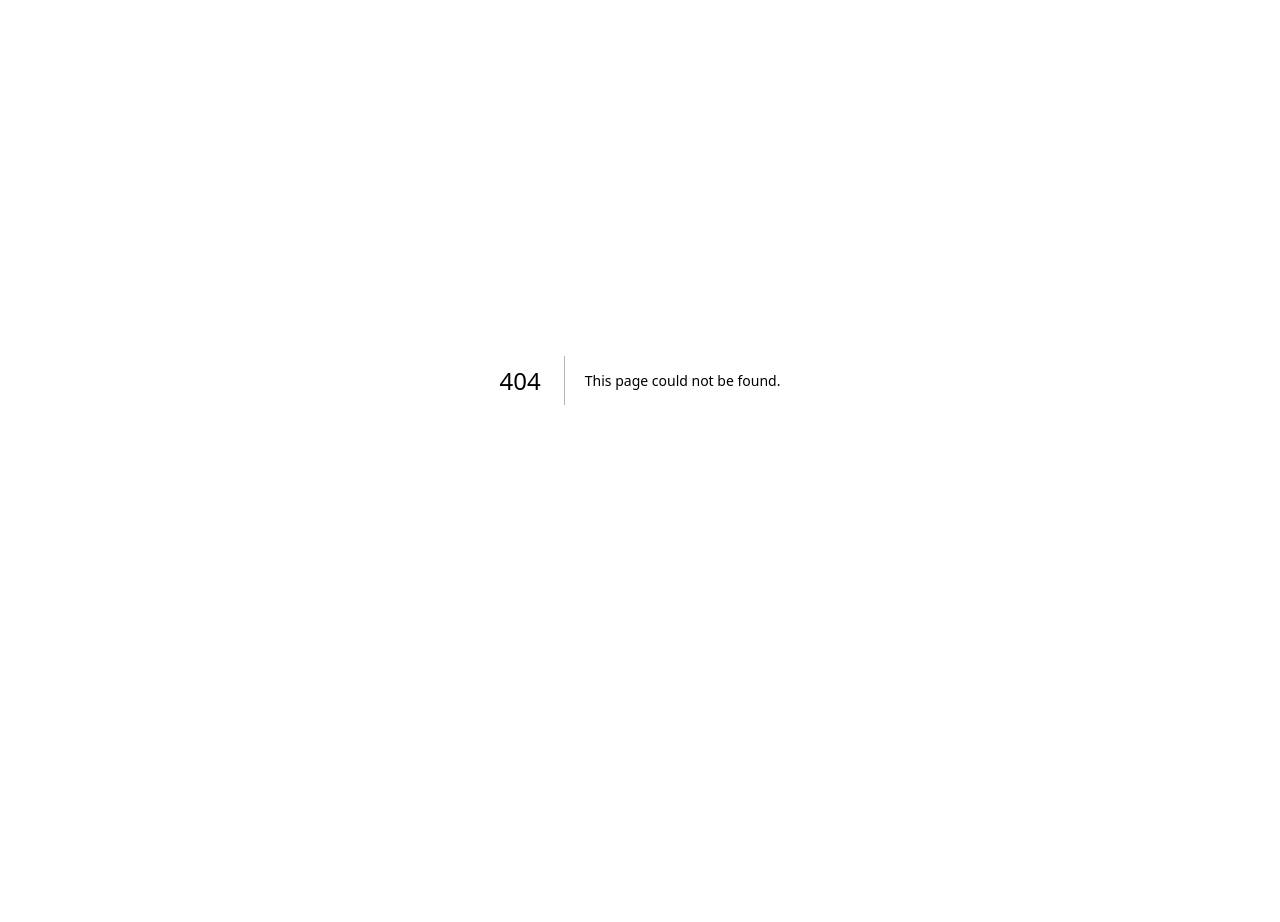
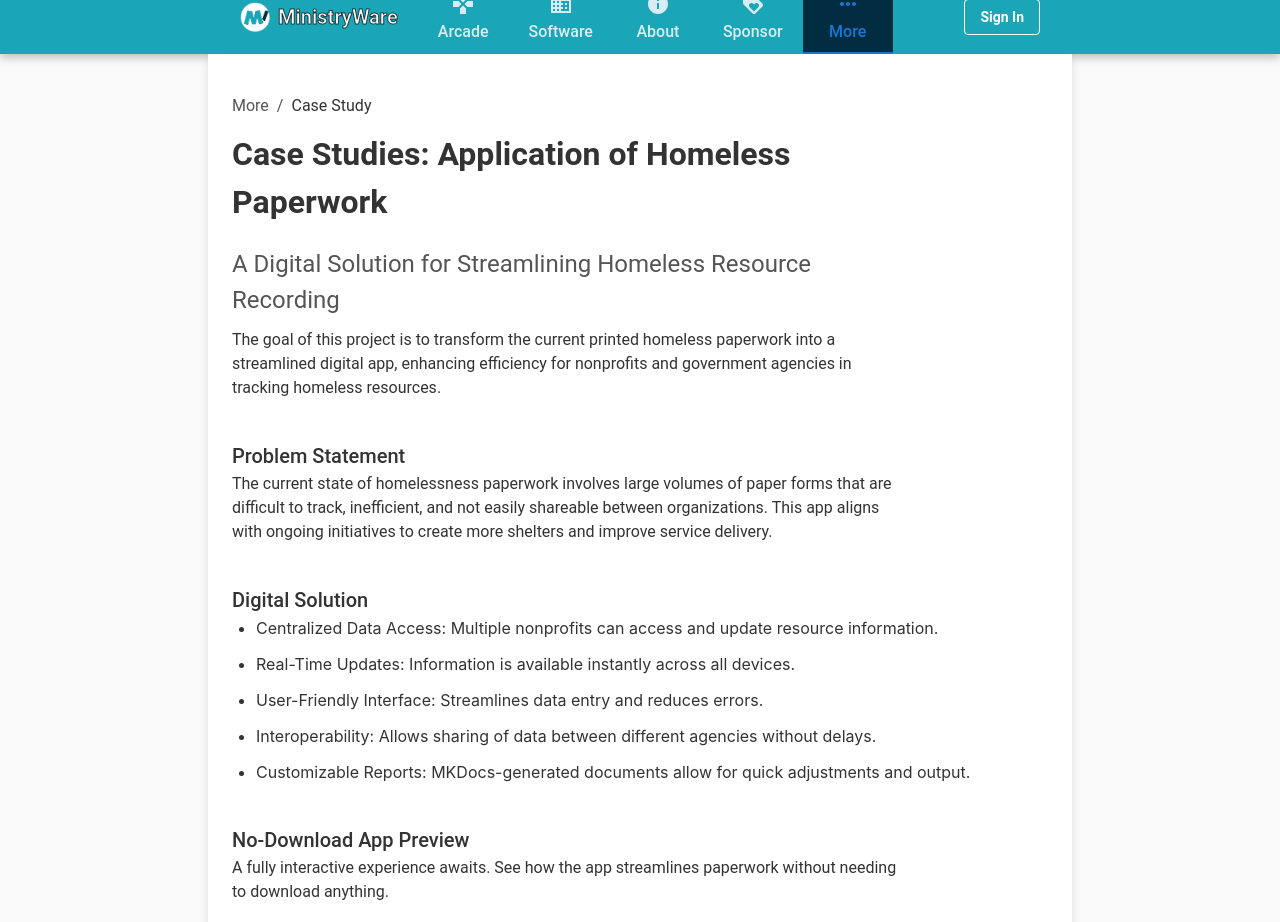
Before and after one commit to 1001flextape/ministryware-next, a Next.js app in the folder frontend/: page /more/case-studies/homeless-app-digitalization in a window 1280 px wide. Before the commit this address had no page. Shown: the part 20-942 px from the top of the page. Before the commit the page ends 800 px from the top, so only its background shows below. Built offline with nearby package versions, Linux system fonts and the light colour scheme.

Commit message:
Repaired Navbars.

```diff
--- /dev/null
+++ b/frontend/src/app/more/case-studies/homeless-app-digitalization/page.jsx
@@ -0,0 +1,118 @@
+"use client"
+
+import React from 'react';
+import Layout from "../../../../layouts/frontWebsiteLayout/layout";
+import { Box, Container, Typography, Button, Breadcrumbs, Link } from '@mui/material';
+import { styled } from '@mui/system';
+import Branding from "../../../../components/Branding"
+
+// Styled components for the case study page
+const CaseStudyContainer = styled(Container)(({ theme }) => ({
+  backgroundColor: '#fff',
+  padding: '40px',
+  borderRadius: 0,
+  boxShadow: '0 4px 8px rgba(0, 0, 0, 0.1)',
+  maxWidth: '800px',
+  margin: 'auto',
+}));
+
+const Section = styled(Box)(({ theme }) => ({
+  marginBottom: '40px',
+}));
+
+const Title = styled(Typography)(({ theme }) => ({
+  fontSize: '2rem',
+  fontWeight: 'bold',
+  marginBottom: '20px',
+}));
+
+const Subheader = styled(Typography)(({ theme }) => ({
+  fontSize: '1.5rem',
+  color: '#555',
+  marginBottom: '10px',
+}));
+
+const ButtonStyled = styled(Button)(({ theme }) => ({
+  backgroundColor: '#007BFF',
+  color: '#fff',
+  '&:hover': {
+    backgroundColor: '#0056b3',
+  },
+  marginTop: '20px',
+}));
+
+const CaseStudy = () => {
+  return (
+    <Layout>
+      <div style={{
+
+        maxWidth: 'var(--size-content)', // Limit the width for the content
+        margin: '0 auto',
+      }}>
+        <Branding />
+        <CaseStudyContainer>
+          <Breadcrumbs aria-label="breadcrumb">
+            <Link underline="hover" color="inherit" href="/more/index">
+              More
+            </Link>
+            <Typography sx={{ color: 'text.primary' }}>Case Study</Typography>
+          </Breadcrumbs>
+          <Title>Case Studies: Application of Homeless Paperwork</Title>
+          <Subheader>A Digital Solution for Streamlining Homeless Resource Recording</Subheader>
+
+          <Section>
+            <Typography>
+              The goal of this project is to transform the current printed homeless paperwork into a streamlined digital app, enhancing efficiency for nonprofits and government agencies in tracking homeless resources.
+            </Typography>
+          </Section>
+
+          <Section>
+            <Typography variant="h6">Problem Statement</Typography>
+            <Typography>
+              The current state of homelessness paperwork involves large volumes of paper forms that are difficult to track, inefficient, and not easily shareable between organizations. This app aligns with ongoing initiatives to create more shelters and improve service delivery.
+            </Typography>
+          </Section>
+
+          <Section>
+            <Typography variant="h6">Digital Solution</Typography>
+            <ul>
+              <li>Centralized Data Access: Multiple nonprofits can access and update resource information.</li>
+              <li>Real-Time Updates: Information is available instantly across all devices.</li>
+              <li>User-Friendly Interface: Streamlines data entry and reduces errors.</li>
+              <li>Interoperability: Allows sharing of data between different agencies without delays.</li>
+              <li>Customizable Reports: MKDocs-generated documents allow for quick adjustments and output.</li>
+            </ul>
+          </Section>
+
+          <Section>
+            <Typography variant="h6">No-Download App Preview</Typography>
+            <Typography>
+              A fully interactive experience awaits. See how the app streamlines paperwork without needing to download anything.
+            </Typography>
+            <ButtonStyled>
+              No Download. Instant App Preview.
+            </ButtonStyled>
+          </Section>
+
+          <Section>
+            <Typography variant="h6">Case Study Results</Typography>
+            <Typography>Before and After Comparison:</Typography>
+            <Box sx={{ display: 'flex', justifyContent: 'space-around', my: 4 }}>
+              <img src="before-image.jpg" alt="Before: Paper-based Process" style={{ maxWidth: '45%' }} />
+              <img src="after-image.jpg" alt="After: Digital App Process" style={{ maxWidth: '45%' }} />
+            </Box>
+          </Section>
+
+          <Section>
+            <Typography variant="h6">The Future Vision</Typography>
+            <Typography>
+              This app aims to provide real-time access to the homeless population's needs and resources, making the work of nonprofits more efficient while reducing paperwork costs and delays.
+            </Typography>
+          </Section>
+        </CaseStudyContainer>
+      </div>
+    </Layout>
+  );
+};
+
+export default CaseStudy;
--- a/frontend/src/app/more/index/page.jsx
+++ b/frontend/src/app/more/index/page.jsx
@@ -14,7 +14,7 @@ const MorePage = () => {
 
   // Function to navigate to the detailed case study page
   const navigateToCaseStudy = () => {
-    router.push("/case-studies/homeless-app-digitalization");
+    router.push("/more/case-studies/homeless-app-digitalization");
   };
 
   return (
@@ -28,9 +28,9 @@ const MorePage = () => {
       </Head>
 
       <Branding />
+      <br/>
       <div
         style={{
-
           maxWidth: 'var(--size-content)', // Limit the width for the content
           margin: '0 auto',
         }}
@@ -76,7 +76,7 @@ const MorePage = () => {
         </Box>
 
         {/* Case Studies Section */}
-        <Box sx={{ padding: "20px", borderRadius:0 }}>
+        <Box sx={{ padding: "20px", borderRadius: 0 }}>
           <Typography variant="h4">Case Studies</Typography>
           <div
             style={{
--- a/frontend/src/layouts/frontWebsiteLayout/BottomNav.jsx
+++ b/frontend/src/layouts/frontWebsiteLayout/BottomNav.jsx
@@ -10,6 +10,7 @@ import MoreHorizIcon from '@mui/icons-material/MoreHoriz'; // More button icon
 import { useRouter } from 'next/navigation';
 import { useTheme } from '@mui/material/styles';
 import useMediaQuery from '@mui/material/useMediaQuery';
+import { usePathname } from 'next/navigation';
 
 // Styled Bottom Navigation
 const StyledBottomNavigation = styled(BottomNavigation)(({ theme }) => ({
@@ -44,13 +45,15 @@ const StyledBottomNavigationAction = styled(BottomNavigationAction)(({ theme })
 
 const BottomNav = () => {
   const theme = useTheme();
+  const router = useRouter();
+  const pathname = usePathname()
+
   const isTabletOrMobile = useMediaQuery(theme.breakpoints.down('md'));
-  const router = useRouter();
   const [value, setValue] = React.useState(0);
 
   // Update tab selection based on the current path
   useEffect(() => {
-    const currentPath = router.pathname;
+    const currentPath = pathname;
     switch (currentPath) {
       case "/":
         setValue(0);
@@ -70,6 +73,11 @@ const BottomNav = () => {
       default:
         setValue(0);
     }
+
+    if (pathname.substring(0, 5) === "/more") {
+      setValue(4)
+    }
+
   }, [router.pathname]);
 
   if (!isTabletOrMobile) return null;
--- a/frontend/src/layouts/frontWebsiteLayout/TopNav.jsx
+++ b/frontend/src/layouts/frontWebsiteLayout/TopNav.jsx
@@ -1,4 +1,4 @@
-"use client"
+"use client";
 
 import React, { useEffect, useState } from 'react';
 import Image from 'next/image';
@@ -10,6 +10,7 @@ import MoreHorizIcon from '@mui/icons-material/MoreHoriz';
 import AccountCircle from '@mui/icons-material/AccountCircle';
 import { AppBar, Typography, Tabs, Tab, Toolbar, Box, IconButton, Menu, MenuItem, Button, styled } from '@mui/material';
 import { useRouter } from 'next/navigation';
+import { usePathname } from 'next/navigation';
 import useMediaQuery from '@mui/material/useMediaQuery';
 import { useTheme } from '@mui/material/styles';
 import logo from "../../../public/images/ministry-ware-logo.png";
@@ -27,7 +28,7 @@ const BrandingText = styled(Typography)({
 
 // Styled Tabs
 const StyledTabs = styled(Tabs)(({ theme }) => ({
-  marginLeft: '20px', // Added margin to space it out from the logo
+  marginLeft: '20px',
   '& .MuiTab-root': {
     color: '#DAECF3',
     textTransform: 'none',
@@ -47,9 +48,14 @@ const TopNav = () => {
   const theme = useTheme();
   const isDesktop = useMediaQuery(theme.breakpoints.up('md'));
   const router = useRouter();
-  const [value, setValue] = useState(undefined);
+  const pathname = usePathname();
+
+  // Ensure the router is available
+  if (!router) return null;
+
+  const [value, setValue] = useState(0);
   const [anchorEl, setAnchorEl] = useState(null);
-  const [isSignedIn, setIsSignedIn] = useState(false); // Simulate user state
+  const [isSignedIn, setIsSignedIn] = useState(false);
 
   const open = Boolean(anchorEl);
 
@@ -69,7 +75,8 @@ const TopNav = () => {
 
   // Update tab selection based on the current path
   useEffect(() => {
-    switch (router.pathname) {
+    console.log('!!!!!pathname', pathname, router);
+    switch (pathname) {
       case '/':
         setValue(0);
         break;
@@ -82,40 +89,36 @@ const TopNav = () => {
       case '/sponsor':
         setValue(3);
         break;
+      case '/more/index':
+        setValue(4);
+        break;
       default:
-        setValue(0);
+        setValue(null);
     }
-  }, [router.pathname]);
+
+    if (pathname.substring(0, 5) === "/more") {
+      setValue(4)
+    }
+
+  }, [router]);
 
   // Conditionally render the top nav only on desktop
   if (!isDesktop) return null;
 
   return (
     <StyledAppBar position="static">
-      <Toolbar
-        style={{
-          margin: '0 auto',
-          padding: '0 var(--size-gutter)',
-          display: 'flex',
-          alignItems: 'center',
-          justifyContent: 'space-between',
-          width: '100%',
-          maxWidth: 'var(--size-content)',
-        }}
-      >
+      <Toolbar style={{ margin: '0 auto', padding: '0 var(--size-gutter)', display: 'flex', alignItems: 'center', justifyContent: 'space-between', width: '100%', maxWidth: 'var(--size-content)' }}>
         {/* Logo and Branding */}
         <Box sx={{ display: 'flex', alignItems: 'center' }}>
-          <Image src={logo} alt="MinistryWare logo" width={30} height={30} />
+          <Image src={logo} alt="MinistryWare logo" width={30} height={30} style={{ margin: 0 }} />
           <BrandingText variant="h6" component="div" sx={{ lineHeight: '35px', ml: 1 }}>
             MinistryWare
           </BrandingText>
 
-          {/* Tabs, positioned to the right of the branding */}
           <StyledTabs
             value={value}
             onChange={(event, newValue) => {
               setValue(newValue);
-              // Navigate to corresponding page
               switch (newValue) {
                 case 0:
                   router.push('/');
@@ -130,7 +133,7 @@ const TopNav = () => {
                   router.push('/sponsor');
                   break;
                 case 4:
-                  router.push('/more'); // Placeholder for more button
+                  router.push('/more/index');
                   break;
                 default:
                   router.push('/');
@@ -182,7 +185,7 @@ const TopNav = () => {
           ) : (
             <Button
               color="inherit"
-              onClick={() => setIsSignedIn(true)} // Simulate sign-in
+              onClick={() => setIsSignedIn(true)}
               variant="outlined"
               sx={{
                 textTransform: 'none',
```
Also changed, not shown: frontend/src/app/more/case-study/page.jsx (deleted, +0 -22 lines).
